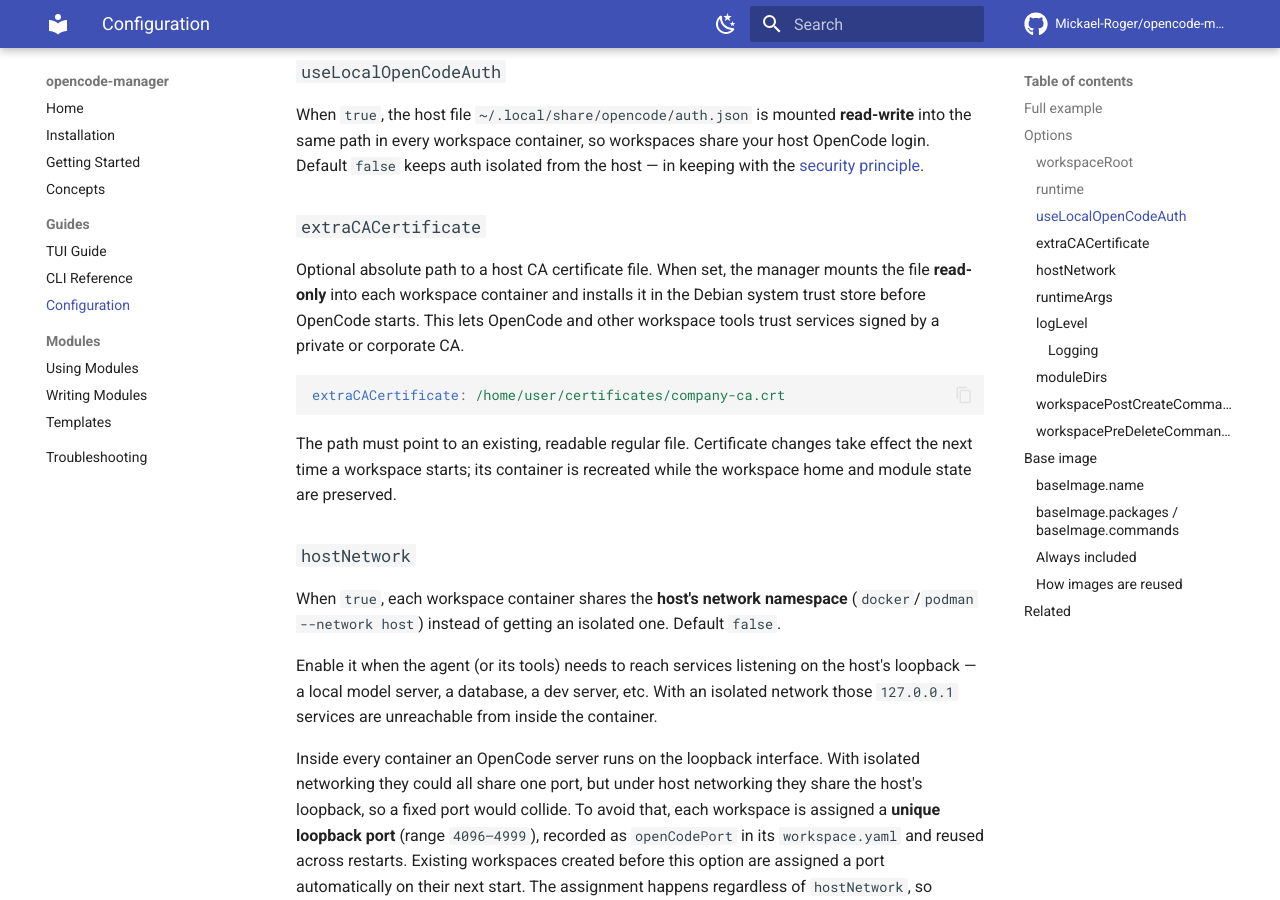
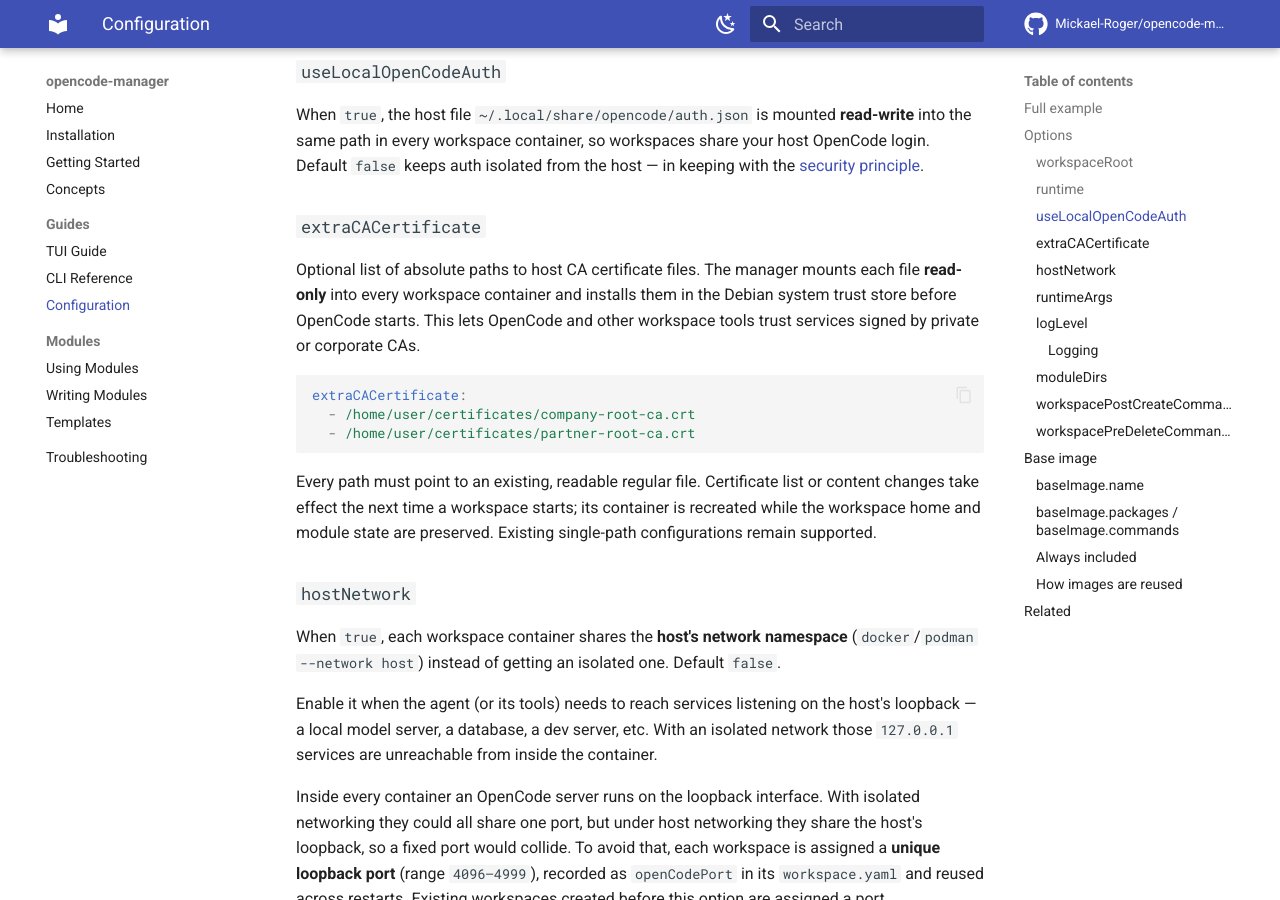
Before and after one commit to Mickael-Roger/opencode-manager, an MkDocs documentation site: the page built from docs/configuration.md, in a window 1280 px wide and 900 px high, scrolled down 1146 px. Built offline with MkDocs 1.6.1 and Material for MkDocs 9.7.7, drawn with Linux system fonts in a browser that asks for light colours; comment, search, counter and statistics services are not loaded.

Commit message:
feat(config): support multiple CA certificates

````diff
--- a/docs/configuration.md
+++ b/docs/configuration.md
@@ -15,7 +15,7 @@
 workspaceRoot: /home/user/.local/share/opencode-manager
 runtime: docker
 useLocalOpenCodeAuth: false
-extraCACertificate: ""
+extraCACertificate: []
 hostNetwork: false
 runtimeArgs:
   - --dns
@@ -58,18 +58,21 @@
 
 ### `extraCACertificate`
 
-Optional absolute path to a host CA certificate file. When set, the manager
-mounts the file **read-only** into each workspace container and installs it in
-the Debian system trust store before OpenCode starts. This lets OpenCode and
-other workspace tools trust services signed by a private or corporate CA.
+Optional list of absolute paths to host CA certificate files. The manager mounts
+each file **read-only** into every workspace container and installs them in the
+Debian system trust store before OpenCode starts. This lets OpenCode and other
+workspace tools trust services signed by private or corporate CAs.
 
 ```yaml
-extraCACertificate: /home/user/certificates/company-ca.crt
+extraCACertificate:
+  - /home/user/certificates/company-root-ca.crt
+  - /home/user/certificates/partner-root-ca.crt
 ```
 
-The path must point to an existing, readable regular file. Certificate changes
-take effect the next time a workspace starts; its container is recreated while
-the workspace home and module state are preserved.
+Every path must point to an existing, readable regular file. Certificate list or
+content changes take effect the next time a workspace starts; its container is
+recreated while the workspace home and module state are preserved. Existing
+single-path configurations remain supported.
 
 ### `hostNetwork`
 
````
Also changed, not shown: AGENTS.md (+1 -1 lines), ARCHITECTURE.md (+6 -5 lines), PROJECT.md (+5 -4 lines), 8 other files.
